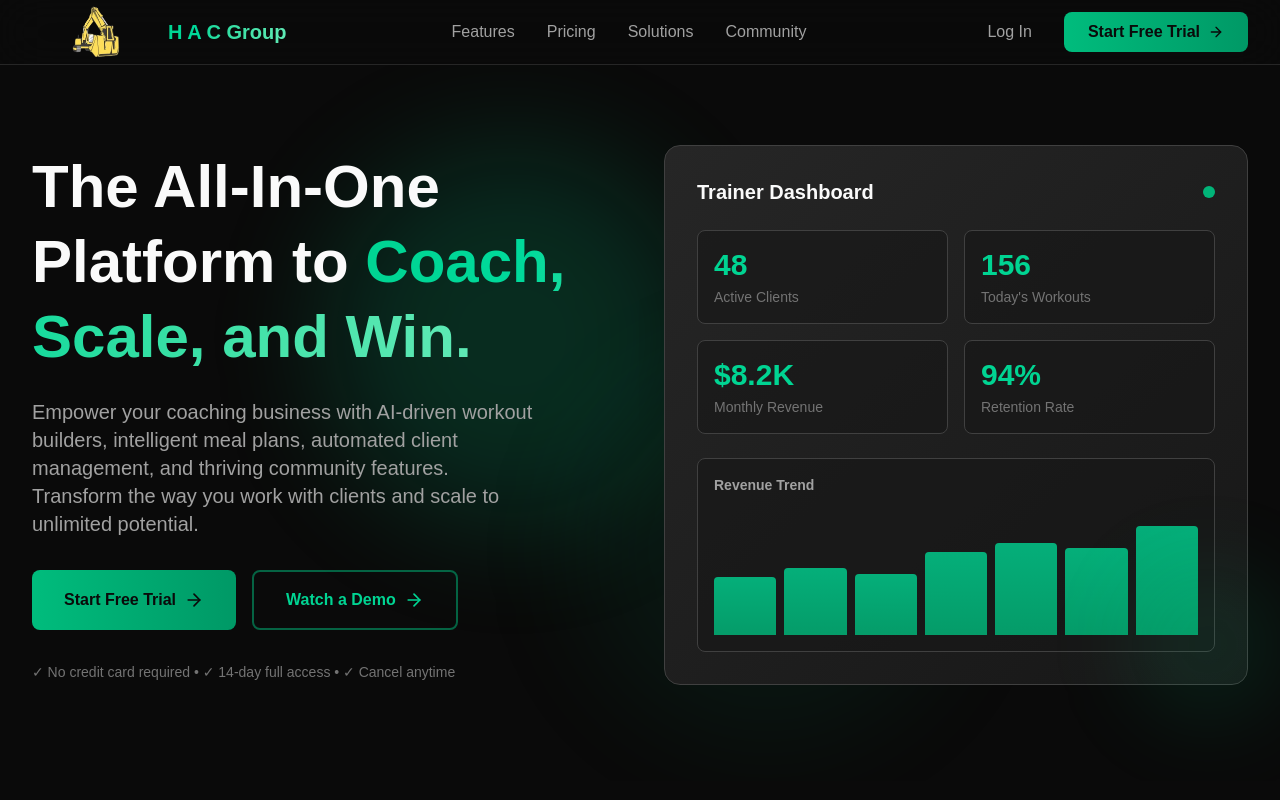
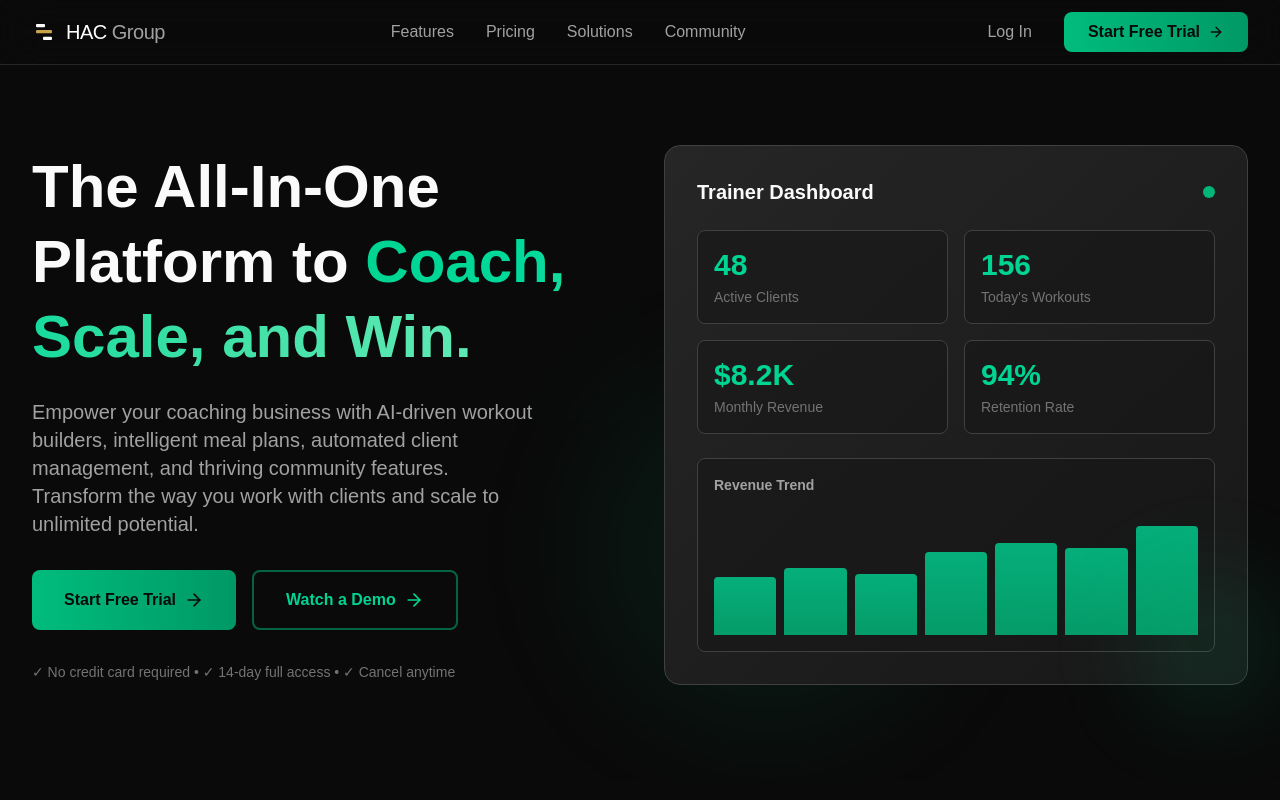
Before and after one commit to sankamaduwantha/H-A-C-construction-enterprise-ops, a Next.js app in the folder Client/: page / in a window 1280 px wide. Shown: the top 800 px of the page. Built offline with nearby package versions, Linux system fonts and the light colour scheme.

Commit message:
feat(ui): redesign logo section with improved layout and spacing

```diff
--- a/Client/app/globals.css
+++ b/Client/app/globals.css
@@ -10,6 +10,7 @@
   --color-foreground: var(--foreground);
   --font-sans: var(--font-geist-sans);
   --font-mono: var(--font-geist-mono);
+   --color-brand: #facc15;
 }
 
 @media (prefers-color-scheme: dark) {
--- a/Client/components/sections/Hero.tsx
+++ b/Client/components/sections/Hero.tsx
@@ -2,13 +2,15 @@
 
 import { motion } from 'framer-motion';
 import { ArrowRight } from 'lucide-react';
-
+/*Primary:   #1F2937 (Charcoal)
+Accent:    #EA580C (Safety Orange)
+Background: #FFFFFF or #F8FAFC*/
 export const Hero = () => {
   return (
     <section className="relative pt-20 pb-24 px-4 sm:px-6 lg:px-8 overflow-hidden">
       {/* Background Elements */}
       <div className="absolute inset-0 overflow-hidden pointer-events-none">
-        <div className="absolute top-20 left-1/4 w-96 h-96 bg-emerald-500/20 rounded-full blur-3xl animate-pulse" />
+        <div className="absolute top-20 left-1/4 w-96 h-96 bg-safety-orange/20 rounded-full blur-3xl animate-pulse" />
         <div className="absolute bottom-10 right-1/4 w-96 h-96 bg-emerald-600/10 rounded-full blur-3xl animate-pulse" />
       </div>
 
--- a/Client/components/ui/Navbar.tsx
+++ b/Client/components/ui/Navbar.tsx
@@ -1,9 +1,9 @@
-'use client';
+"use client";
 
-import { useState } from 'react';
-import { Menu, X,  ArrowRight } from 'lucide-react';
-import { motion } from 'framer-motion';
-import logo from '../../public/logo.png';
+import { useState } from "react";
+import { Menu, X, ArrowRight } from "lucide-react";
+import { motion } from "framer-motion";
+import logo from "../../public/log.png";
 
 export const Navbar = () => {
   const [mobileMenuOpen, setMobileMenuOpen] = useState(false);
@@ -17,28 +17,62 @@ export const Navbar = () => {
             initial={{ opacity: 0 }}
             animate={{ opacity: 1 }}
             transition={{ duration: 0.5 }}
-            className="flex-shrink-0 flex items-center gap-2"
+            className="flex-shrink-0 flex items-center gap-2.5"
           >
-            <div className="w-32 h-32  rounded-lg flex items-center justify-center">
-              <img src={logo.src} alt="Logo" className="w-full h-full object-contain" />
-            </div>
-            <span className="text-xl font-bold bg-gradient-to-r from-emerald-400 to-emerald-300 bg-clip-text text-transparent">
-              H A C Group
+            <svg
+              className="w-6 h-6"
+              viewBox="0 0 24 24"
+              fill="none"
+              xmlns="http://www.w3.org/2000/svg"
+            >
+              <rect
+                x="4"
+                y="10"
+                width="16"
+                height="3.2"
+                rx="1"
+                fill="#C9A24B"
+              />
+              <rect x="4" y="4" width="9" height="3.2" rx="1" fill="white" />
+              <rect
+                x="11"
+                y="16.8"
+                width="9"
+                height="3.2"
+                rx="1"
+                fill="white"
+              />
+            </svg>
+            <span className="text-xl font-medium tracking-tight">
+              <span className="text-white">HAC</span>{" "}
+              <span className="text-neutral-400 font-normal">Group</span>
             </span>
           </motion.div>
 
           {/* Desktop Navigation */}
           <div className="hidden md:flex items-center gap-8">
-            <a href="#features" className="text-neutral-400 hover:text-emerald-400 transition duration-200">
+            <a
+              href="#features"
+              className="text-neutral-400 hover:text-emerald-400 transition duration-200"
+            >
               Features
             </a>
-            <a href="#pricing" className="text-neutral-400 hover:text-emerald-400 transition duration-200">
+            <a
+              href="#pricing"
+              className="text-neutral-400 hover:text-emerald-400 transition duration-200"
+            >
               Pricing
             </a>
-            <a href="#solutions" className="text-neutral-400 hover:text-emerald-400 transition duration-200">
+            <a
+              href="#solutions"
+              className="text-neutral-400 hover:text-emerald-400 transition duration-200"
+            >
               Solutions
             </a>
-            <a href="#community" className="text-neutral-400 hover:text-emerald-400 transition duration-200">
+            <a
+              href="#community"
+              className="text-neutral-400 hover:text-emerald-400 transition duration-200"
+            >
               Community
             </a>
           </div>
@@ -59,7 +93,11 @@ export const Navbar = () => {
             onClick={() => setMobileMenuOpen(!mobileMenuOpen)}
             className="md:hidden p-2 rounded-lg hover:bg-neutral-800 transition"
           >
-            {mobileMenuOpen ? <X className="w-6 h-6" /> : <Menu className="w-6 h-6" />}
+            {mobileMenuOpen ? (
+              <X className="w-6 h-6" />
+            ) : (
+              <Menu className="w-6 h-6" />
+            )}
           </button>
         </div>
 
@@ -72,16 +110,28 @@ export const Navbar = () => {
             className="md:hidden pb-4 border-t border-neutral-800"
           >
             <div className="pt-4 space-y-4">
-              <a href="#features" className="block text-neutral-400 hover:text-emerald-400 transition">
+              <a
+                href="#features"
+                className="block text-neutral-400 hover:text-emerald-400 transition"
+              >
                 Features
               </a>
-              <a href="#pricing" className="block text-neutral-400 hover:text-emerald-400 transition">
+              <a
+                href="#pricing"
+                className="block text-neutral-400 hover:text-emerald-400 transition"
+              >
                 Pricing
               </a>
-              <a href="#solutions" className="block text-neutral-400 hover:text-emerald-400 transition">
+              <a
+                href="#solutions"
+                className="block text-neutral-400 hover:text-emerald-400 transition"
+              >
                 Solutions
               </a>
-              <a href="#community" className="block text-neutral-400 hover:text-emerald-400 transition">
+              <a
+                href="#community"
+                className="block text-neutral-400 hover:text-emerald-400 transition"
+              >
                 Community
               </a>
               <div className="pt-4 space-y-3 border-t border-neutral-800">
```
